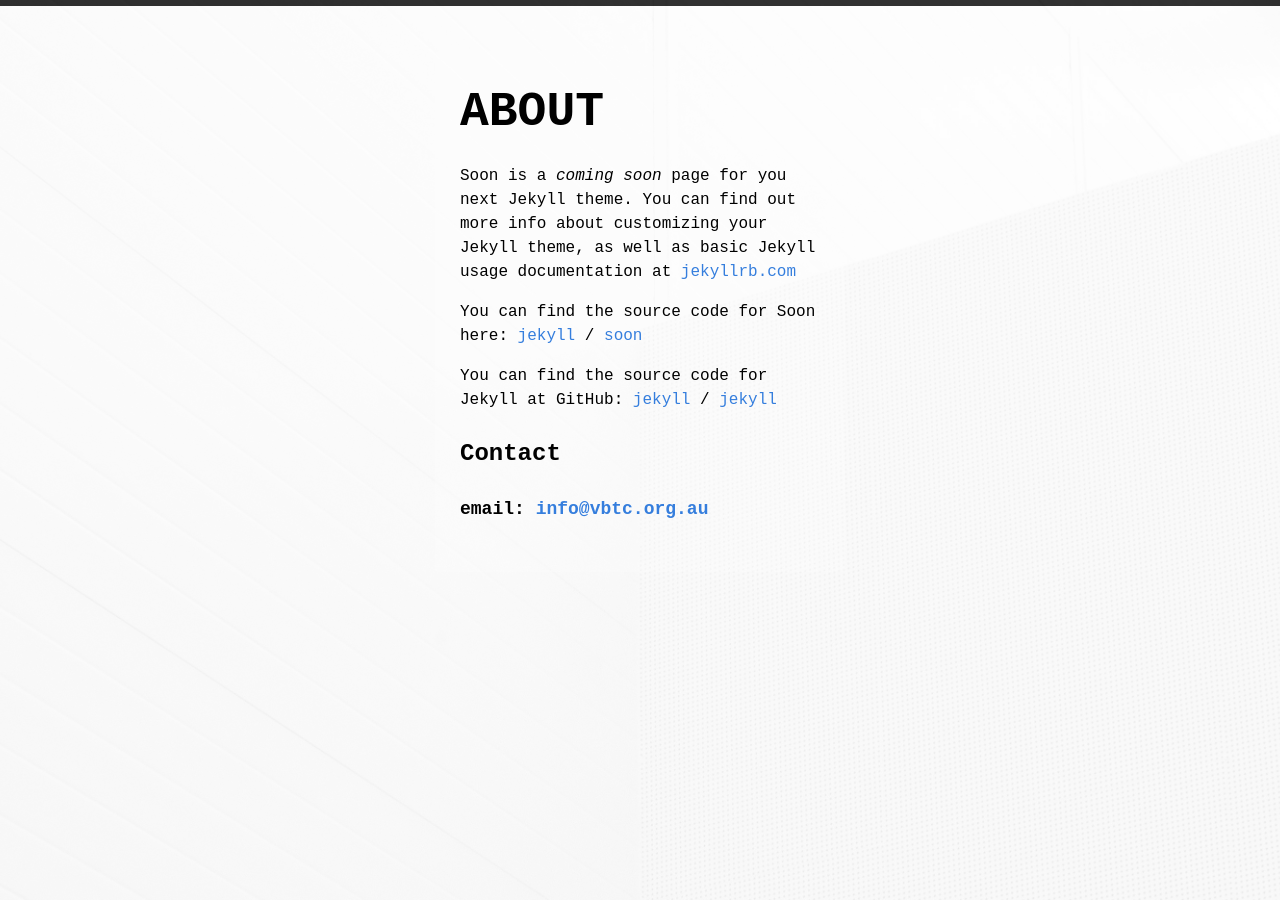
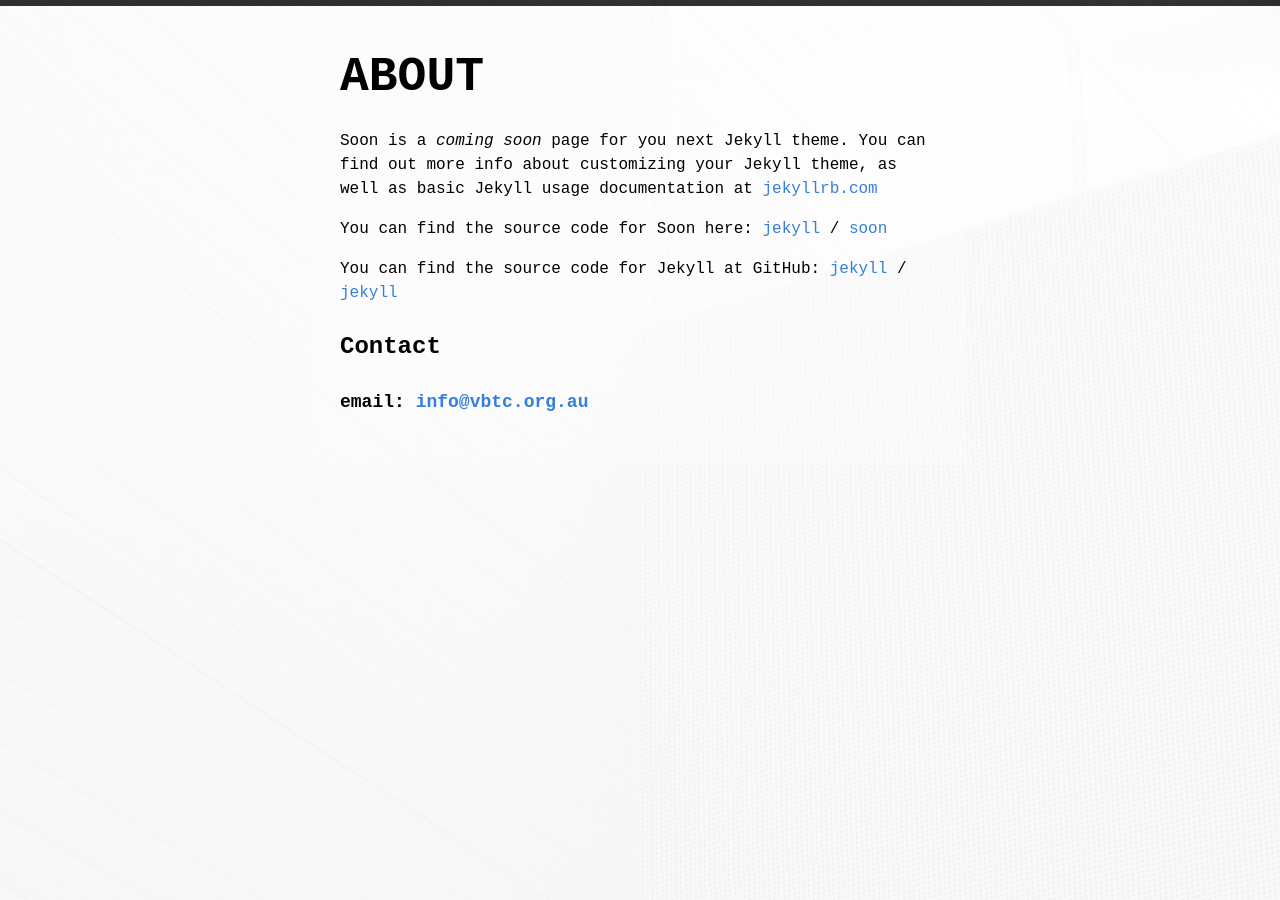
Before and after one commit to vbtc-au/coming-soon, a Jekyll site: the page built from _pages/about.md, in a window 1280 px wide. Built offline with Jekyll 4.4.1, drawn with Linux system fonts in a browser that asks for light colours.

Commit message:
Update default.html

```diff
--- a/_layouts/default.html
+++ b/_layouts/default.html
@@ -4,7 +4,7 @@
   {% include head.html %}
 
 <body>
-  <main id="container" class="page-content" aria-label="Content">
+  <main class="page-content" aria-label="Content">
     <div id="bg" style="margin: auto;
   padding: 0; background: url({{site.url}}/images/background.jpg) center fixed no-repeat;
     -moz-background-size: cover;
```
